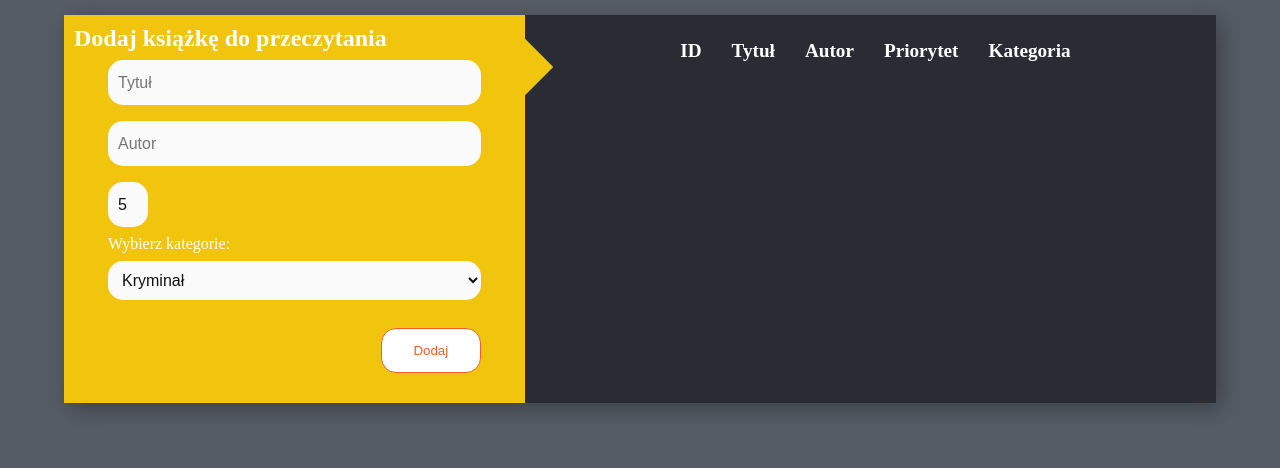
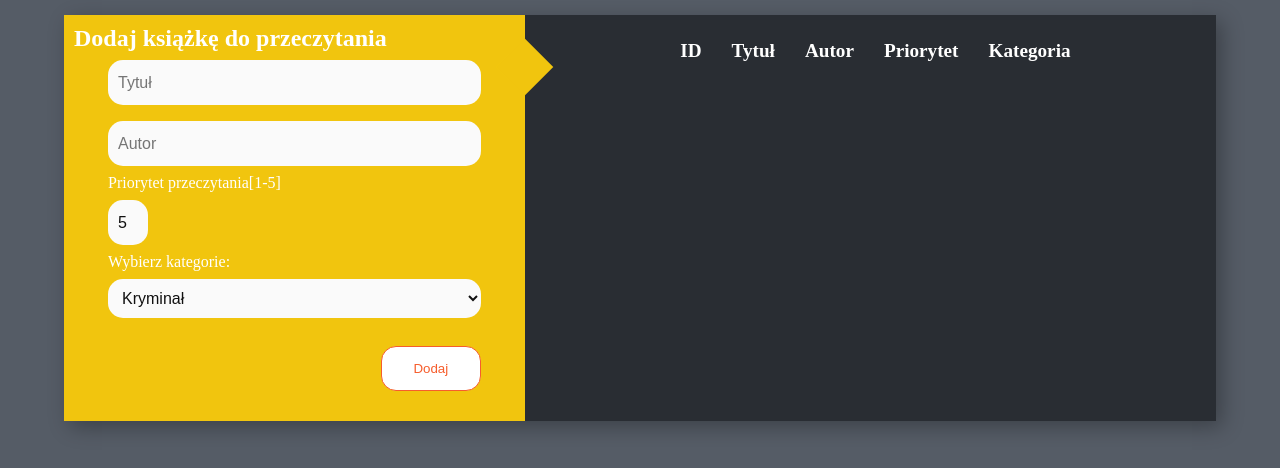
Before and after one commit to budnickip/myLibrary, a website built with webpack: page src/index.html in a window 1280 px wide. Shown: the part 94-562 px from the top of the page. Built offline with nearby package versions, Linux system fonts and the light colour scheme.

Commit message:
add label for priority

```diff
--- a/src/index.html
+++ b/src/index.html
@@ -21,6 +21,7 @@
             <form class="contact-form" name="contact-form">
                 <input class="contact-form__input" type="text" name="book-title" id="book-title" placeholder="Tytuł" required>
                 <input class="contact-form__input" type="text" name="book-author" id="book-author" placeholder="Autor" required>
+                <label for ="book-priority">Priorytet przeczytania[1-5]</label>
                 <input class="contact-form__priority" type="number" name="book-priority" id="book-priority" value="5" required>
                 <label for="book-category">Wybierz kategorie:</label>
 
```
